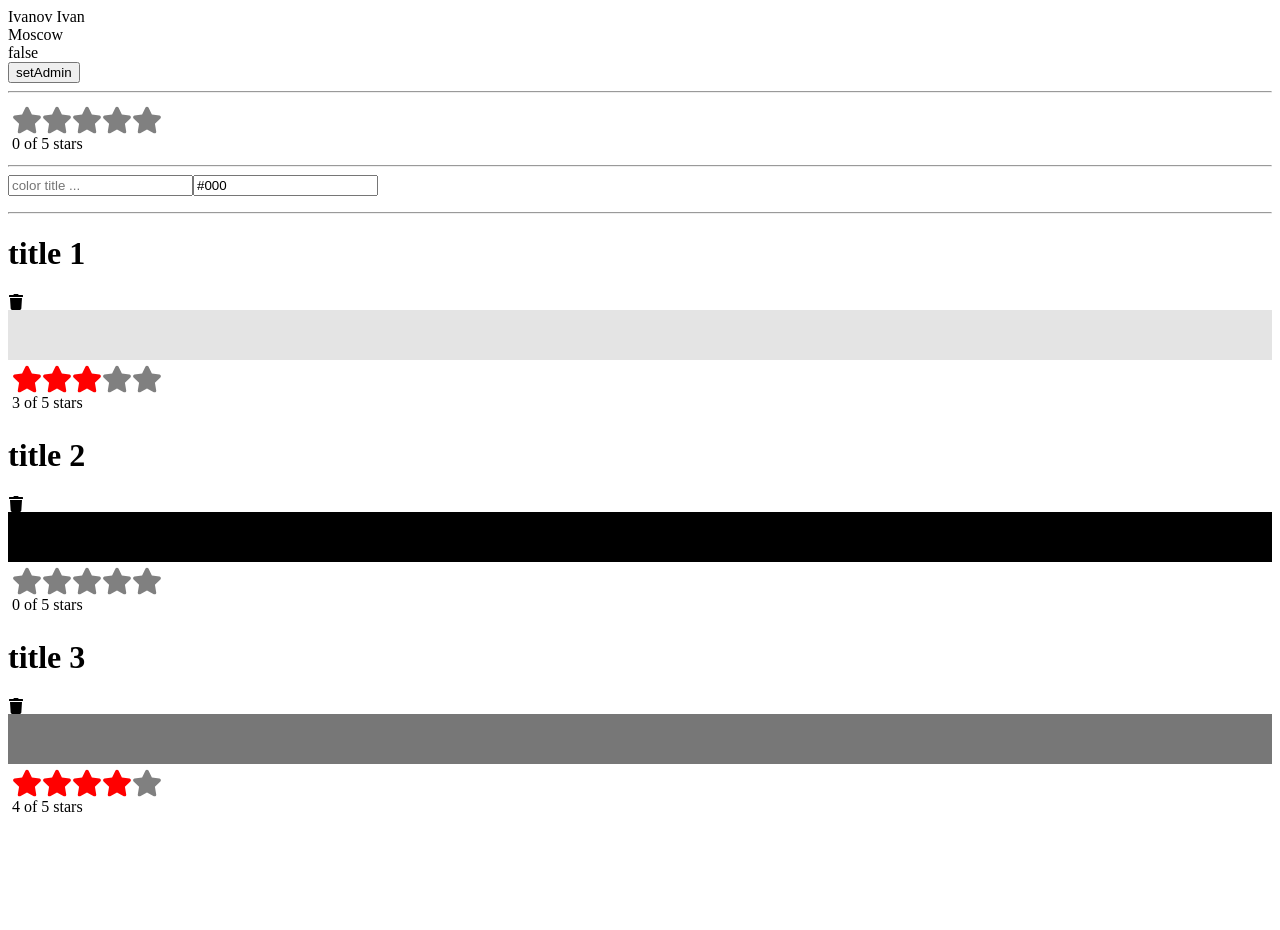
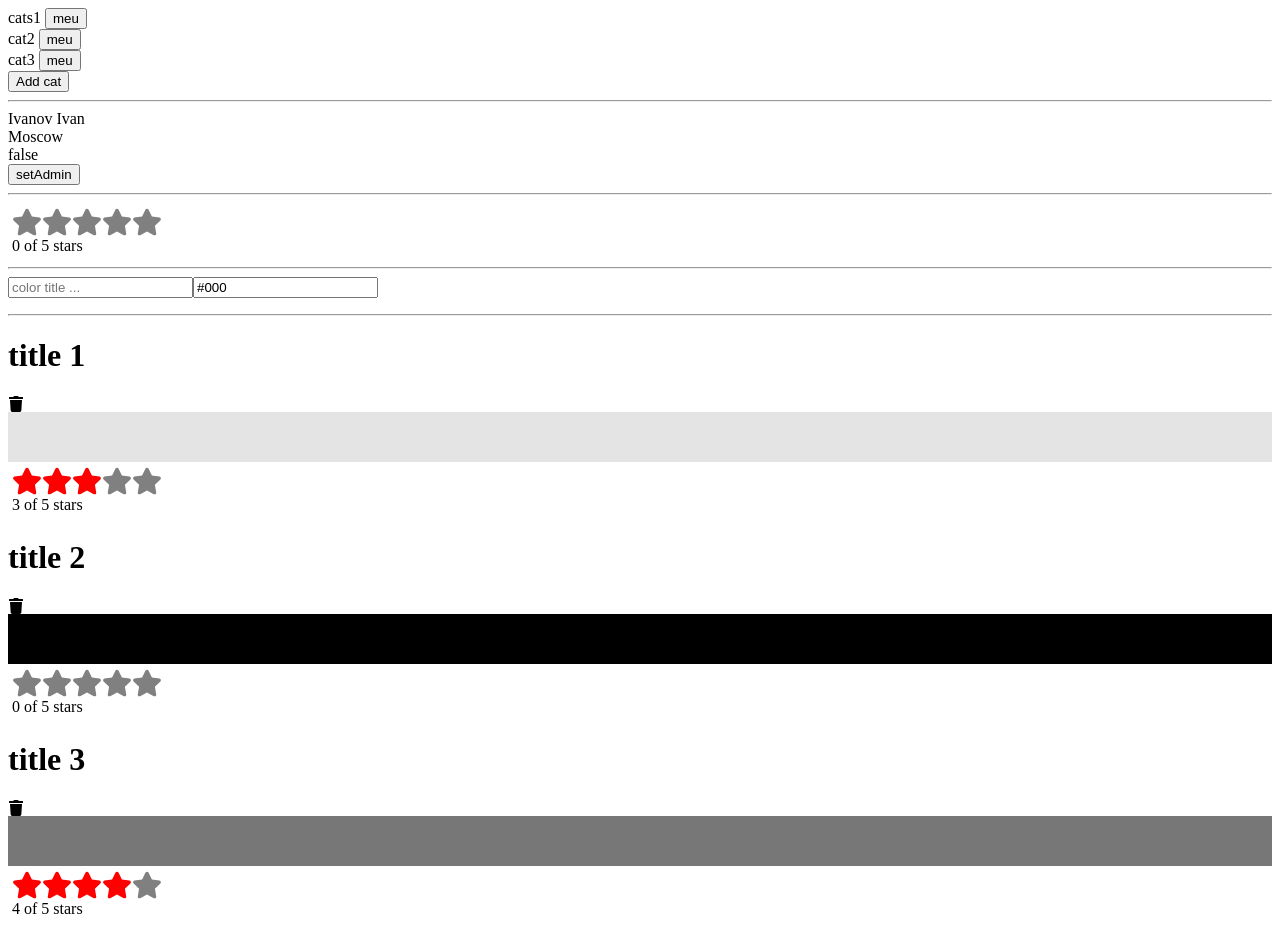
Before and after one commit to energiay/testinh_react_hooks, a React app: page / in a window 1280 px wide. Before the commit the page ends 828 px from the top, so only its background shows below. Built offline with nearby package versions, Linux system fonts and the light colour scheme.

Commit message:
add memo to cata

```diff
--- a/src/App.jsx
+++ b/src/App.jsx
@@ -4,10 +4,13 @@ import Form from '@components/Form/Form.jsx'
 import Colors from '@components/Colors/Colors.jsx'
 import ColorProvider from '@hooks/useColorProvider.jsx';
 import TestReducer from '@components/TestReducer/TestReducer.js'
+import Cats from '@components/Cats/Cats.js'
 
 const App = () => {
     return (
         <div>
+            <Cats />
+            <hr />
             <TestReducer />
             <hr/>
             <StarRating />
--- /dev/null
+++ b/src/components/Cats/Cat.js
@@ -0,0 +1,13 @@
+import React, { memo } from 'react';
+
+const Cat = ({ name, meu = (f) => f }) => {
+    console.log(name);
+
+    return (
+        <div>
+            {name} <button onClick={meu}>meu</button>
+        </div>
+    );
+};
+
+export default memo(Cat);
--- /dev/null
+++ b/src/components/Cats/Cats.js
@@ -0,0 +1,22 @@
+import React, {useState} from 'react';
+import Cat from './Cat.js';
+
+const Cats = () => {
+    const [elem, setElem] = useState(['cats1', 'cat2', 'cat3'])
+    const addCat = () => {
+        const newCats = [...elem];
+        newCats.push('newCat' + newCats.length)
+        setElem(newCats)
+    }
+
+    return (
+        <div>
+            {elem.map((catName, index) => {
+                return <Cat key={index} name={catName} meu={() => console.log('meu')}/>;
+            })}
+            <button onClick={addCat}>Add cat</button>
+        </div>
+    );
+};
+
+export default Cats;
```
